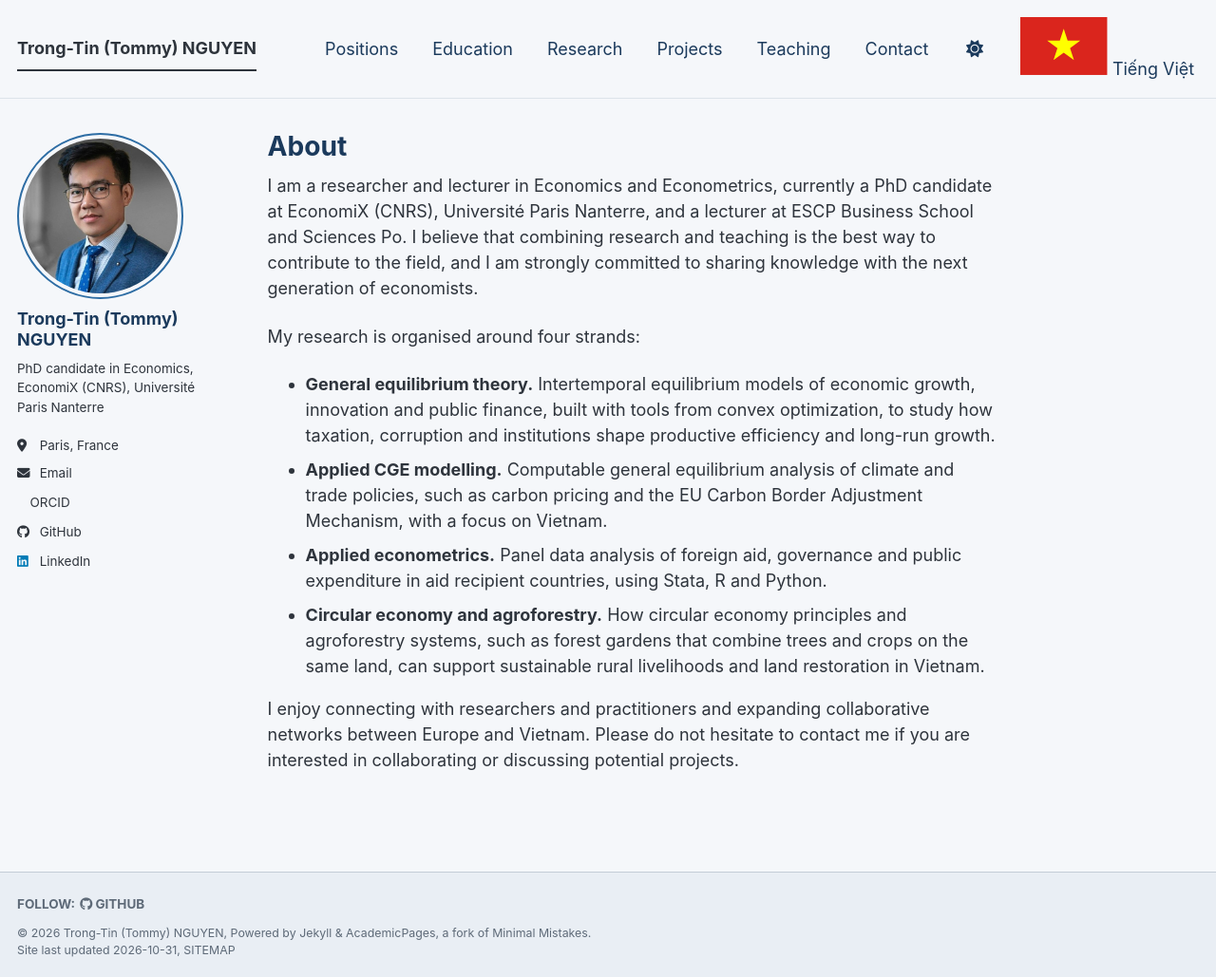
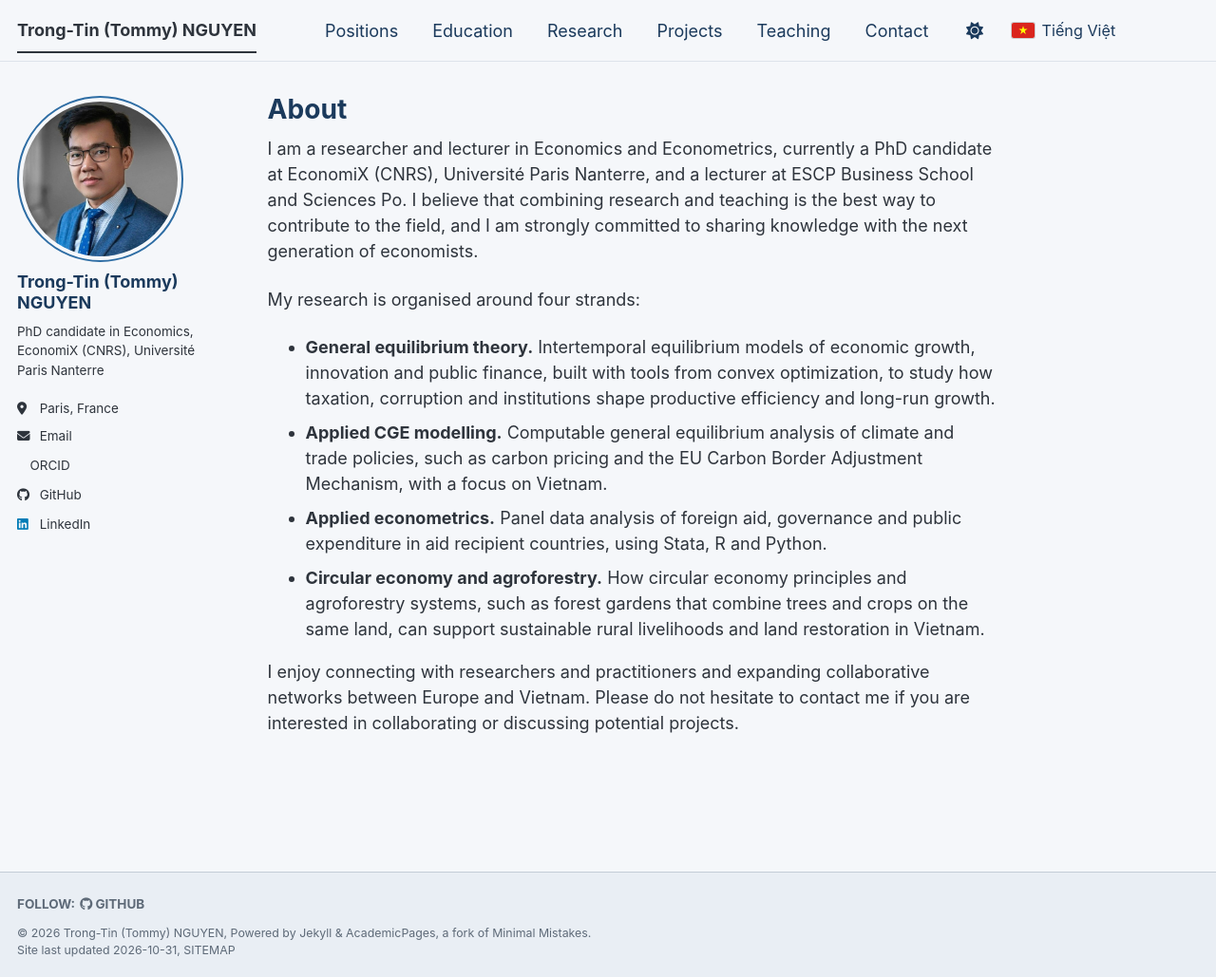
Before and after one commit to trongtin142/trongtin142.github.io, a Jekyll site: the page built from _pages/about.md, in a window 1280 px wide and 1029 px high. Shown: the whole window at 95% size. Built offline with Jekyll 4.4.1, drawn with Linux system fonts in a browser that asks for light colours; a script bundle is joined from its source files by our own code; a style sheet for code colours, icons or effects is not loaded.

Commit message:
Style the EN/VI flag language switch

```diff
--- a/assets/css/main.scss
+++ b/assets/css/main.scss
@@ -36,3 +36,34 @@
     "layout/archive",
     "layout/sidebar"
 ;
+
+
+/* Language switch (EN / VI flag button in the masthead) */
+.greedy-nav .visible-links .lang-switch a {
+  display: flex;
+  align-items: center;
+  gap: 0.4em;
+  margin-left: 0.5rem;
+}
+
+.lang-switch__flag {
+  flex: none;
+  width: 24px;
+  height: 16px;
+  border-radius: 2px;
+  box-shadow: 0 0 0 1px rgba(127, 127, 127, 0.35);
+}
+
+.lang-switch__label {
+  font-size: 0.9em;
+}
+
+@media (max-width: 420px) {
+  .greedy-nav .visible-links .lang-switch a {
+    gap: 0.3em;
+    margin-left: 0.25rem;
+  }
+  .lang-switch__label {
+    font-size: 0.8em;
+  }
+}
```
